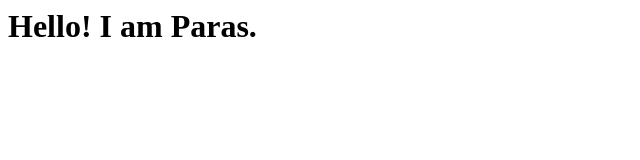
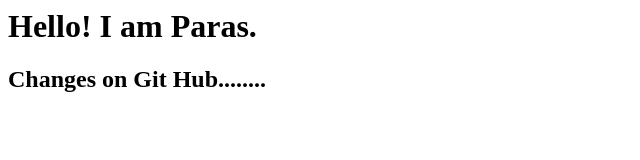
Before and after one commit to Chadha-Paras/datatesting, a plain HTML site: page Index.html in a window 1280 px wide. Shown: the whole page, without its empty margins (0-640 px from the left). Drawn offline with Linux system fonts and the light colour scheme.

Commit message:
Update Index.html
I have done some changes on code

```diff
--- a/Index.html
+++ b/Index.html
@@ -3,5 +3,6 @@
 </head>
 <body>
 <h1>Hello! I am Paras. </h1>
+<h2>Changes on Git Hub........</h2>
 </body>
 </html>
```
